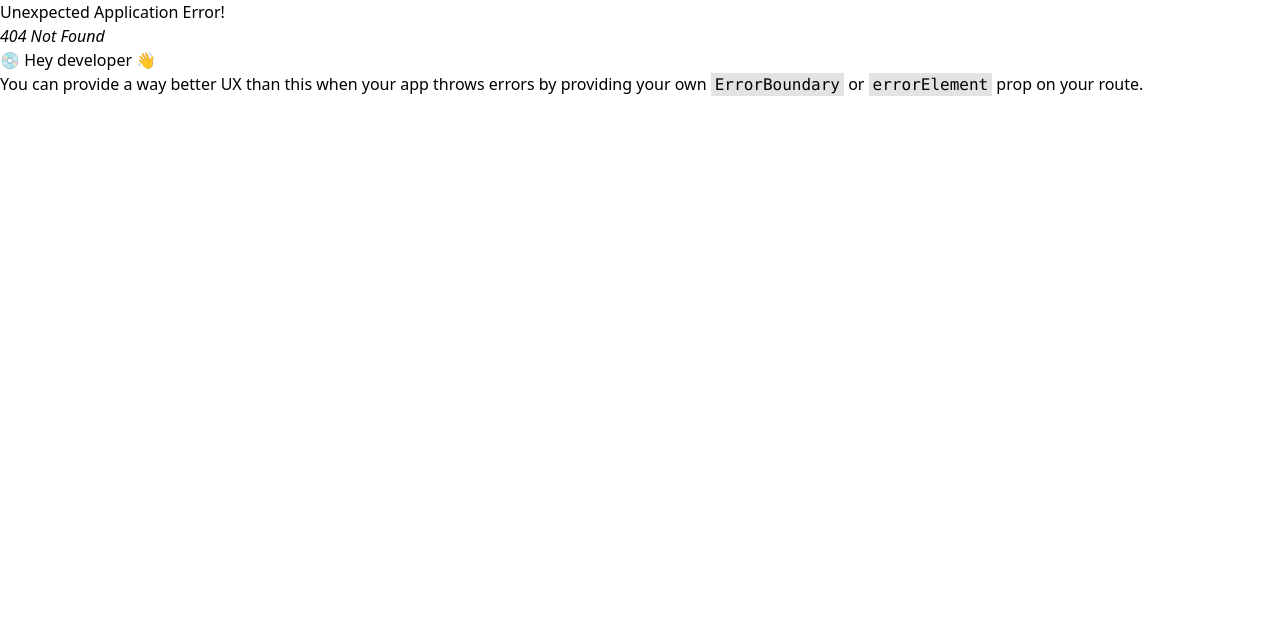
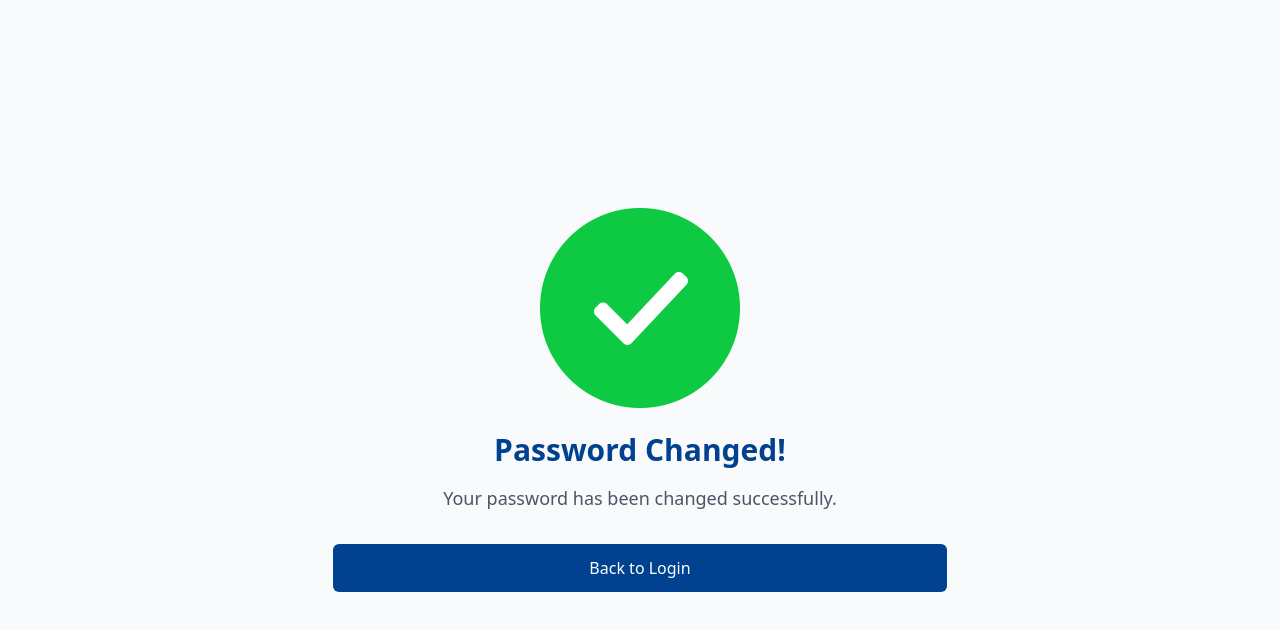
Before and after one commit to MohammedRasif/Zoomyteck, a React (Vite) app: page /passwordChange in a window 1280 px wide. Before the commit this address had no page. Shown: the top 630 px of the page. Built offline with nearby package versions, Linux system fonts and the light colour scheme.

Commit message:
create password change page

```diff
--- /dev/null
+++ b/src/component/Pages/PasswordChange.jsx
@@ -0,0 +1,30 @@
+import { NavLink } from "react-router-dom";
+import img from "../Image/Group 1597882214.png";
+
+const PasswordChange = () => {
+    return (
+        <div className="flex flex-col items-center justify-center min-h-screen bg-gray-50 px-4">
+            {/* Image Section */}
+            <img src={img} className="h-[150px] w-[150px] sm:h-[200px] sm:w-[200px] mb-6" alt="Password Change" />
+
+            {/* Title */}
+            <h1 className="text-2xl sm:text-3xl font-bold text-center text-[#004290] mb-4">
+                Password Changed!
+            </h1>
+
+            {/* Description */}
+            <p className="text-base sm:text-lg text-center text-gray-600 mb-8">
+                Your password has been changed successfully.
+            </p>
+
+            {/* Button */}
+            <NavLink to="/login">
+            <button className="w-full sm:w-auto px-6 lg:px-64 py-3 bg-[#004290] text-white font-medium rounded-md hover:bg-blue-900 cursor-pointer focus:outline-none focus:ring-2 focus:ring-blue-400">
+                Back to Login
+            </button>
+            </NavLink>
+        </div>
+    );
+};
+
+export default PasswordChange;
--- a/src/component/Pages/SetNewPassword.jsx
+++ b/src/component/Pages/SetNewPassword.jsx
@@ -33,8 +33,8 @@ const SetNewPassword = () => {
                     <img src={img1} className="h-20 sm:h-24 w-40 sm:w-48" alt="Logo" />
                 </div>
                 {/* Title */}
-                <h1 className="text-4xl font-medium text-center mb-4">Set New Password</h1>
-                <p className="font-medium text-xl text-center mb-6">
+                <h1 className="lg:text-4xl md:text-4xl text-3xl font-medium text-center mb-4 text-[#004290]">Set New Password</h1>
+                <p className="font-medium lg:text-xl text-center mb-6">
                     Create a new password. <br /> Ensure it differs from the previous one.
                 </p>
 
--- a/src/main.jsx
+++ b/src/main.jsx
@@ -12,6 +12,7 @@ import Register from './component/Pages/Register.jsx';
 import ForgetPassword from './component/Pages/ForgetPassword.jsx';
 import Verification from './component/Pages/Verification.jsx';
 import SetNewPassword from './component/Pages/SetNewPassword.jsx';
+import PasswordChange from './component/Pages/PasswordChange.jsx';
 
 
 const router = createBrowserRouter([
@@ -43,6 +44,10 @@ const router = createBrowserRouter([
         path:"/setNewPassoword",
         element:<SetNewPassword/>
       },
+      {
+        path:"/passwordChange",
+        element:<PasswordChange/>
+      },
 
     ],
   },
```
Also changed, not shown: src/component/Image/Group 1597882214.png (added).
